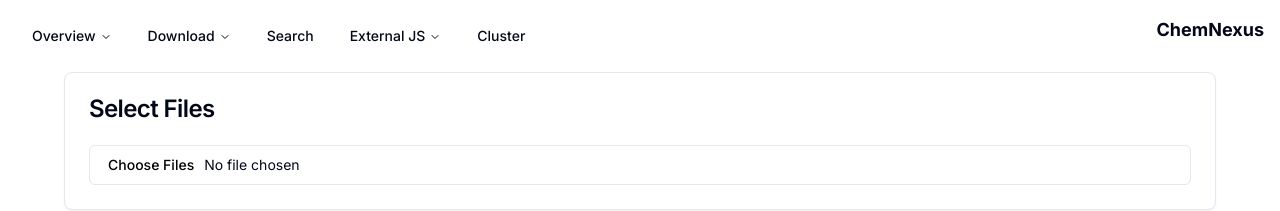
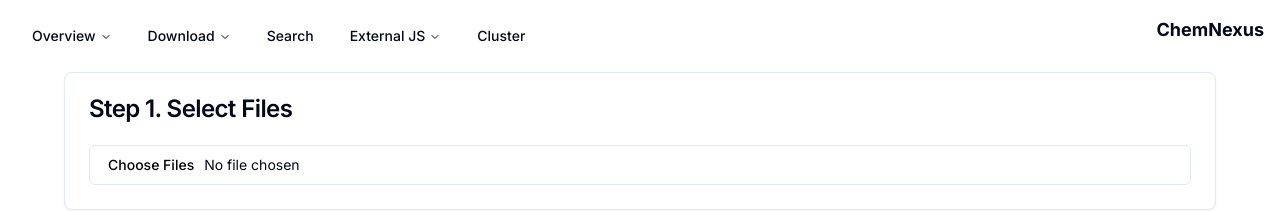
Before and after one commit to ukeSJTU/clc-db-frontend, a Next.js app: page /cluster in a window 1280 px wide. Shown: the top 211 px of the page. Built offline with nearby package versions, Linux system fonts and the light colour scheme.

Commit message:
fix(cluster): :bug: solve multiple objects have uncorrect key prop

```diff
--- a/components/clusterpage/SDFUploader.tsx
+++ b/components/clusterpage/SDFUploader.tsx
@@ -47,7 +47,7 @@ const FileUploadComponent: React.FC<FileUploadComponentProps> = ({
                 <FormItem>
                     <Card>
                         <CardHeader>
-                            <CardTitle>Select Files</CardTitle>
+                            <CardTitle>Step 1. Select Files</CardTitle>
                         </CardHeader>
                         <CardContent>
                             <FormControl>
@@ -68,7 +68,7 @@ const FileUploadComponent: React.FC<FileUploadComponentProps> = ({
                                     <div className="mt-2 grid grid-cols-1 sm:grid-cols-2 md:grid-cols-3 lg:grid-cols-4 gap-4">
                                         {uploadedFiles.map((file, index) => (
                                             <UploadedFile
-                                                key={file.name}
+                                                key={index}
                                                 file={file}
                                                 onDelete={() =>
                                                     handleFileDelete(index)
```
